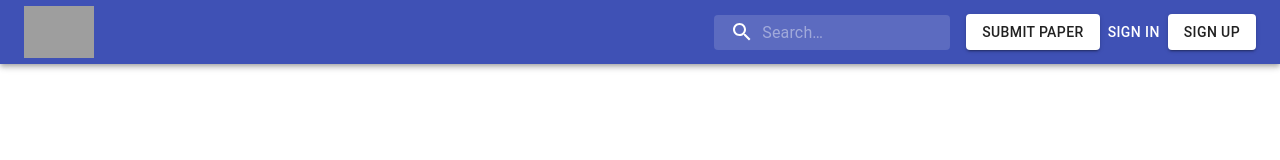
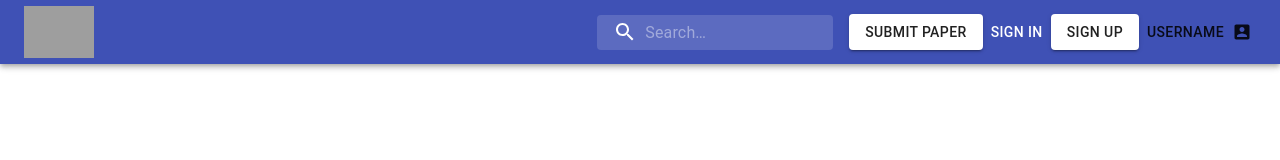
Before and after one commit to UnBArqDsw/2020.1_G2_TCLDL_Client, a Next.js app: page /login in a window 1280 px wide. Shown: the top 160 px of the page. Built offline with nearby package versions, Linux system fonts and the light colour scheme; grey boxes are pictures that could not be loaded; a web font is replaced by a local one.

Commit message:
add profile menu to navbar
Co-authored-by: Vitor <vitorrr.meireles@hotmail.com>

```diff
--- a/src/components/AppBar.js
+++ b/src/components/AppBar.js
@@ -22,6 +22,7 @@
 import { connect } from 'react-redux';
 import { bindActionCreators } from 'redux';
 import { Creators as userAction } from '../store/reducer';
+import MenuListComposition from './ProfileMenu';
 
 const PrimarySearchAppBar = ({ user }) => {
   const classes = useStyles();
@@ -138,6 +139,10 @@
               <Button className={classes.signUp} variant="contained">SIGN UP</Button>
             </Link>
           </div>
+          <MenuListComposition />
+
+
+
         </Toolbar>
       </AppBar>
       {renderMobileMenu}
--- /dev/null
+++ b/src/components/ProfileMenu.js
@@ -0,0 +1,92 @@
+import React from 'react';
+import Button from '@material-ui/core/Button';
+import ClickAwayListener from '@material-ui/core/ClickAwayListener';
+import Grow from '@material-ui/core/Grow';
+import Paper from '@material-ui/core/Paper';
+import Popper from '@material-ui/core/Popper';
+import MenuItem from '@material-ui/core/MenuItem';
+import MenuList from '@material-ui/core/MenuList';
+import { makeStyles } from '@material-ui/core/styles';
+import AccountBoxIcon from '@material-ui/icons/AccountBox';
+import Link from 'next/link'
+const useStyles = makeStyles((theme) => ({
+    root: {
+        display: 'flex',
+    },
+    paper: {
+        marginRight: theme.spacing(2),
+    },
+}));
+
+export default function MenuListComposition() {
+    const classes = useStyles();
+    const [open, setOpen] = React.useState(false);
+    const anchorRef = React.useRef(null);
+
+    const handleToggle = () => {
+        setOpen((prevOpen) => !prevOpen);
+    };
+
+    const handleClose = (event) => {
+        if (anchorRef.current && anchorRef.current.contains(event.target)) {
+            return;
+        }
+
+        setOpen(false);
+    };
+
+
+    function handleListKeyDown(event) {
+        if (event.key === 'Tab') {
+            event.preventDefault();
+            setOpen(false);
+        }
+    }
+
+    // return focus to the button when we transitioned from !open -> open
+    const prevOpen = React.useRef(open);
+    React.useEffect(() => {
+        if (prevOpen.current === true && open === false) {
+            anchorRef.current.focus();
+        }
+
+        prevOpen.current = open;
+    }, [open]);
+
+    return (
+        <div className={classes.root}>
+            <div>
+                <Button
+                    ref={anchorRef}
+                    aria-controls={open ? 'menu-list-grow' : undefined}
+                    aria-haspopup="true"
+                    onClick={handleToggle}
+                    endIcon={<AccountBoxIcon fontSize="large" />}
+                >
+                    UserName
+        </Button>
+                <Popper open={open} anchorEl={anchorRef.current} role={undefined} transition disablePortal>
+                    {({ TransitionProps, placement }) => (
+                        <Grow
+                            {...TransitionProps}
+                            style={{ transformOrigin: placement === 'bottom' ? 'center top' : 'center bottom' }}
+                        >
+                            <Paper>
+                                <ClickAwayListener onClickAway={handleClose}>
+                                    <MenuList autoFocusItem={open} id="menu-list-grow" onKeyDown={handleListKeyDown}>
+                                        <Link href="/profile">
+                                            <MenuItem >Profile</MenuItem>
+                                        </Link>
+
+                                        <MenuItem onClick={handleClose}>My account</MenuItem>
+                                        <MenuItem onClick={handleClose}>Logout</MenuItem>
+                                    </MenuList>
+                                </ClickAwayListener>
+                            </Paper>
+                        </Grow>
+                    )}
+                </Popper>
+            </div>
+        </div>
+    );
+}
```
Lines whose indentation alone changed are shown as unchanged.
